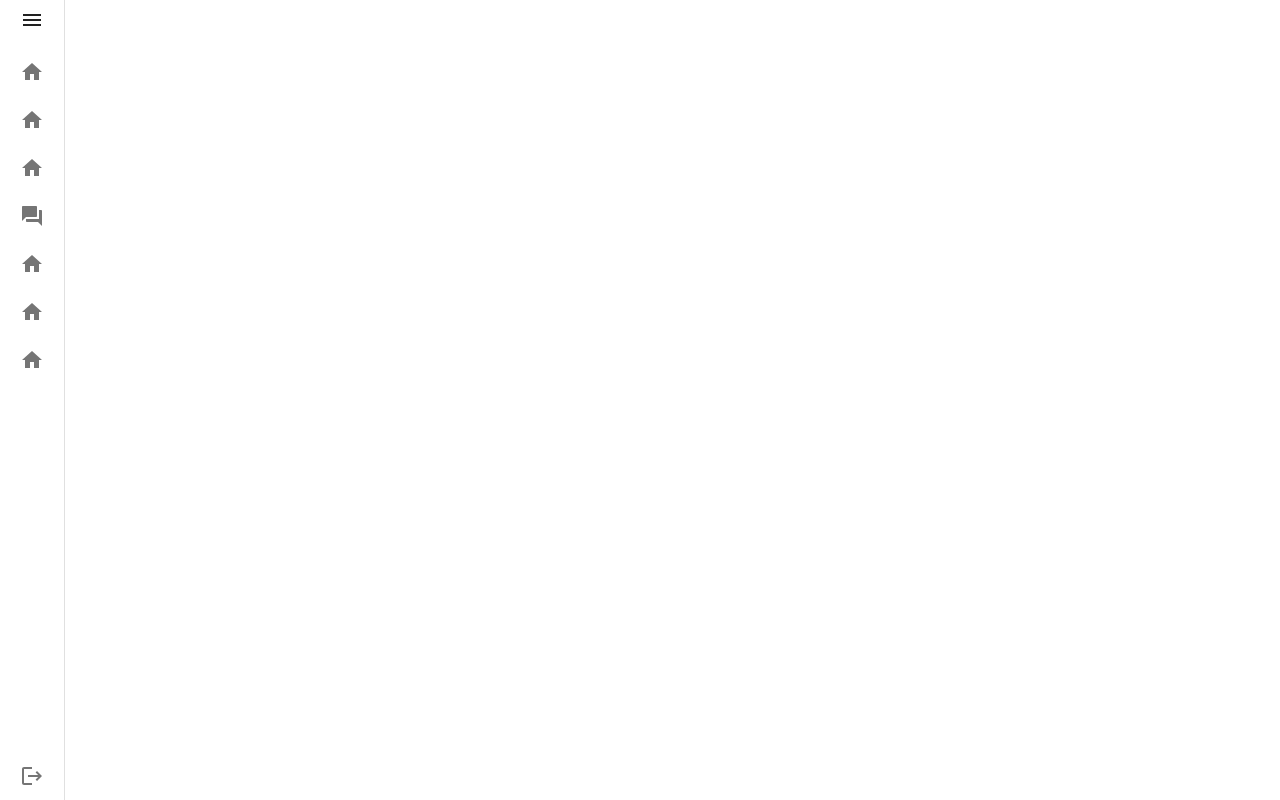
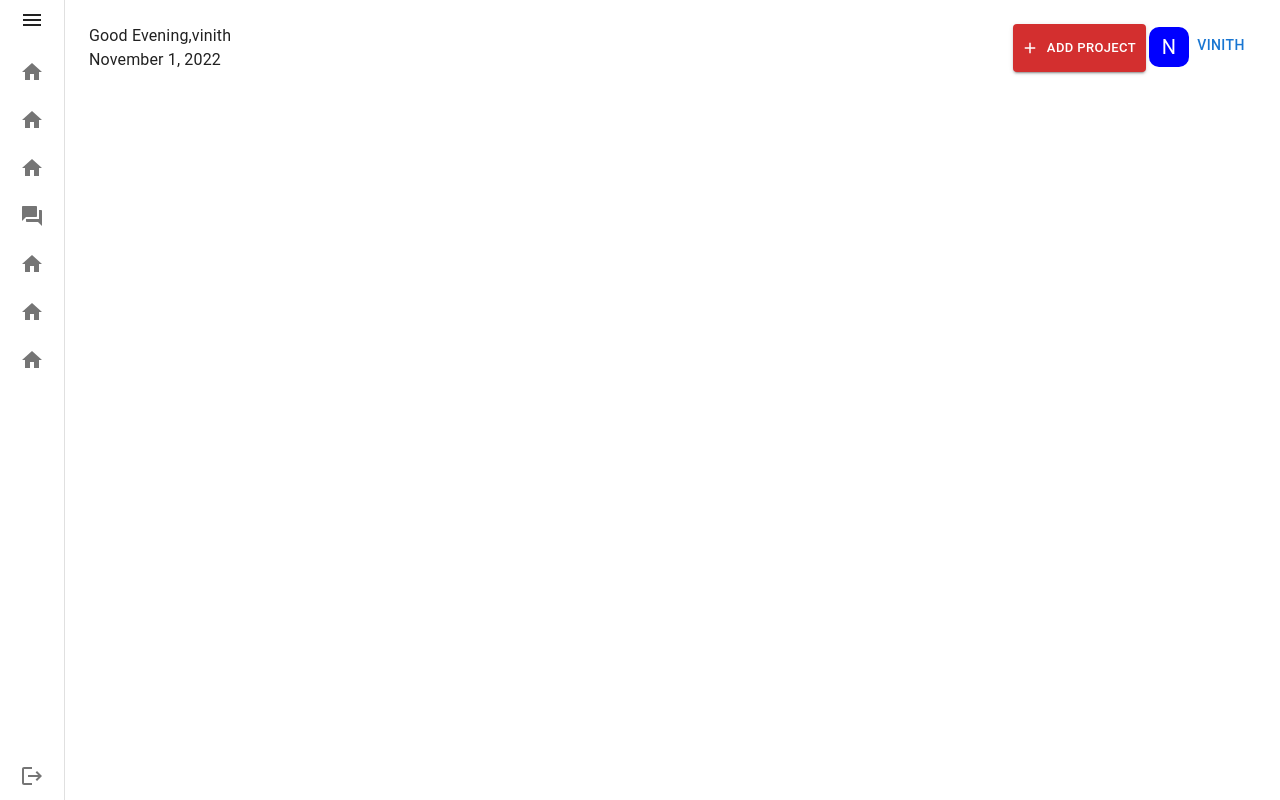
Before and after one commit to vinithcr7/Kyro, a React (Create React App) app: page / in a window 1280 px wide. Built offline with nearby package versions, Linux system fonts and the light colour scheme.

Commit message:
UI: Header Component added

```diff
--- a/src/App.js
+++ b/src/App.js
@@ -1,10 +1,15 @@
 import './App.css';
 import SideNav from './Components/Common/SideNav';
-import { sideNavSchema } from './Schema/SideNavSchema'
+import { sideNavSchema } from './Schema/SideNavSchema';
+import Header from './Components/Header/Header';
 
 function App() {
   return (
-    <SideNav sideNavSchema={sideNavSchema} />
+    <div>
+      <SideNav sideNavSchema={sideNavSchema}>
+        <Header userName={'vinith'} />
+      </SideNav>
+    </div>
   );
 }
 
--- a/src/Components/Common/SideNav.js
+++ b/src/Components/Common/SideNav.js
@@ -56,7 +56,7 @@ const Drawer = styled(MuiDrawer, { shouldForwardProp: (prop) => prop !== 'open'
     }),
 );
 
-const SideNav = ({ sideNavSchema }) => {
+const SideNav = ({ sideNavSchema, children }) => {
     const [open, setOpen] = React.useState(false);
 
     const handleDrawerToggle = (open) => {
@@ -133,6 +133,9 @@ const SideNav = ({ sideNavSchema }) => {
                     </ListItemButton>
                 </ListItem>
             </Drawer>
+            <Box component="main" sx={{ flexGrow: 1, p: 3 }}>
+                {children}
+            </Box>
         </Box>
     );
 }
--- /dev/null
+++ b/src/Components/Header/Greeting.js
@@ -0,0 +1,20 @@
+import '../../Styles/Greeting.css'
+
+const Greeting = ({ userName }) => {
+    let date = new Date();
+    let hour = date.getHours()
+    let session = "";
+    if (hour <= 12) {
+        session = "Morning"
+    } else {
+        session = "Evening"
+    }
+    return (
+        <div className="greeting-container">
+            <span>{`Good ${session},${userName}`}</span>
+            <span>{date.toLocaleString("en-US", { year: 'numeric', month: 'long', day: 'numeric' })}</span>
+        </div>
+    )
+}
+
+export default Greeting
--- /dev/null
+++ b/src/Components/Header/Header.js
@@ -0,0 +1,24 @@
+import Greeting from "./Greeting";
+import ButtonComp from "../Common/ButtonComp";
+import AddIcon from '@mui/icons-material/Add';
+import { Avatar } from "@mui/material";
+import Menuitem from "../Common/Menuitem";
+import { MenuSchema } from "../../Schema/MenuSchema";
+import '../../Styles/Header.css';
+
+const Header = ({ userName }) => {
+    return (
+        <div className="headerbar">
+            <Greeting userName={userName} />
+            <div className="admin-action">
+                <ButtonComp label={"Add Project"} startIcon={<AddIcon />} />
+                <div className="admin-menu">
+                    <Avatar sx={{ bgcolor: "blue", borderRadius: '10px' }} variant="square">N</Avatar>
+                    <Menuitem userName={userName} menuItems={MenuSchema} />
+                </div>
+            </div>
+        </div>
+    )
+}
+
+export default Header;
--- /dev/null
+++ b/src/Styles/Greeting.css
@@ -0,0 +1,4 @@
+.greeting-container {
+    display: flex;
+    flex-direction: column;
+}
--- /dev/null
+++ b/src/Styles/Header.css
@@ -0,0 +1,13 @@
+.headerbar{
+    display: flex;
+}
+.admin-action {
+    display: flex;
+    margin-left: auto;
+}
+.admin-menu{
+    display: flex;
+    justify-content: center;
+    padding: 3px;
+    justify-self: end;
+}
```
